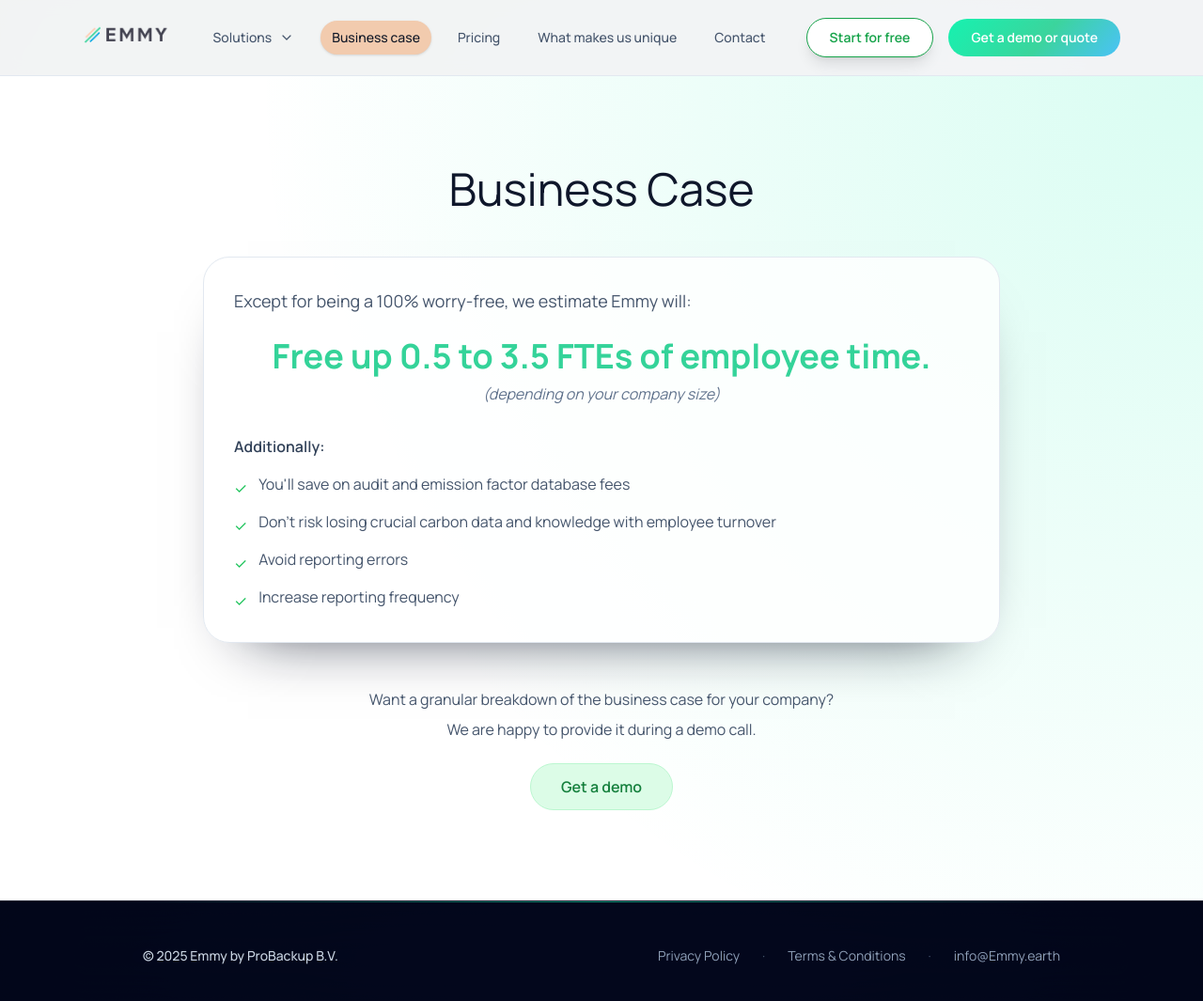
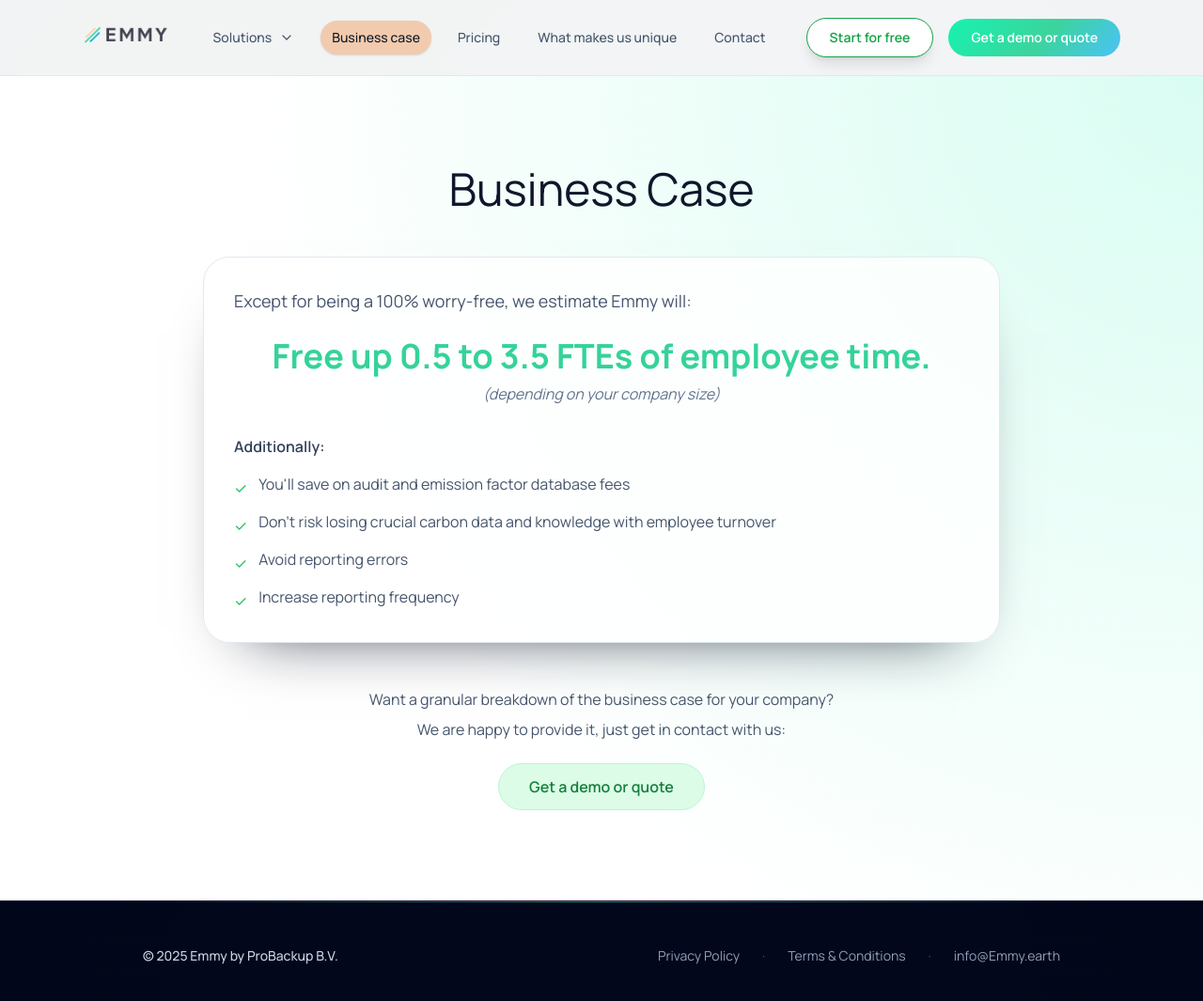
Before and after one commit to emmy-earth/promo-website, a Jekyll site: the page built from business-case.html, in a window 1280 px wide and 1075 px high. Shown: the top 1065 px of the window at 94% size. Built offline with Jekyll 4.4.1, drawn with Linux system fonts in a browser that asks for light colours; nearby versions of some CDN libraries; comment, search, counter and statistics services are not loaded.

Commit message:
Update business-case.html

```diff
--- a/business-case.html
+++ b/business-case.html
@@ -36,8 +36,8 @@ description: "Discover the business case for Emmy.earth automated carbon account
 
       <div class="text-center">
         <p class="text-base text-slate-600">Want a granular breakdown of the business case for your company?</p>
-        <p class="mt-2 text-base text-slate-600">We are happy to provide it during a demo call.</p>
-        <a href="{{ site.baseurl }}/contact/" class="mt-6 inline-flex items-center justify-center rounded-full border border-emerald-200 bg-emerald-100 px-8 py-3 text-base font-semibold text-emerald-700 transition hover:-translate-y-0.5 hover:border-emerald-300 hover:bg-emerald-200">Get a demo</a>
+        <p class="mt-2 text-base text-slate-600">We are happy to provide it, just get in contact with us:</p>
+        <a href="{{ site.baseurl }}/contact/" class="mt-6 inline-flex items-center justify-center rounded-full border border-emerald-200 bg-emerald-100 px-8 py-3 text-base font-semibold text-emerald-700 transition hover:-translate-y-0.5 hover:border-emerald-300 hover:bg-emerald-200">Get a demo or quote</a>
       </div>
 
     </div>
```
